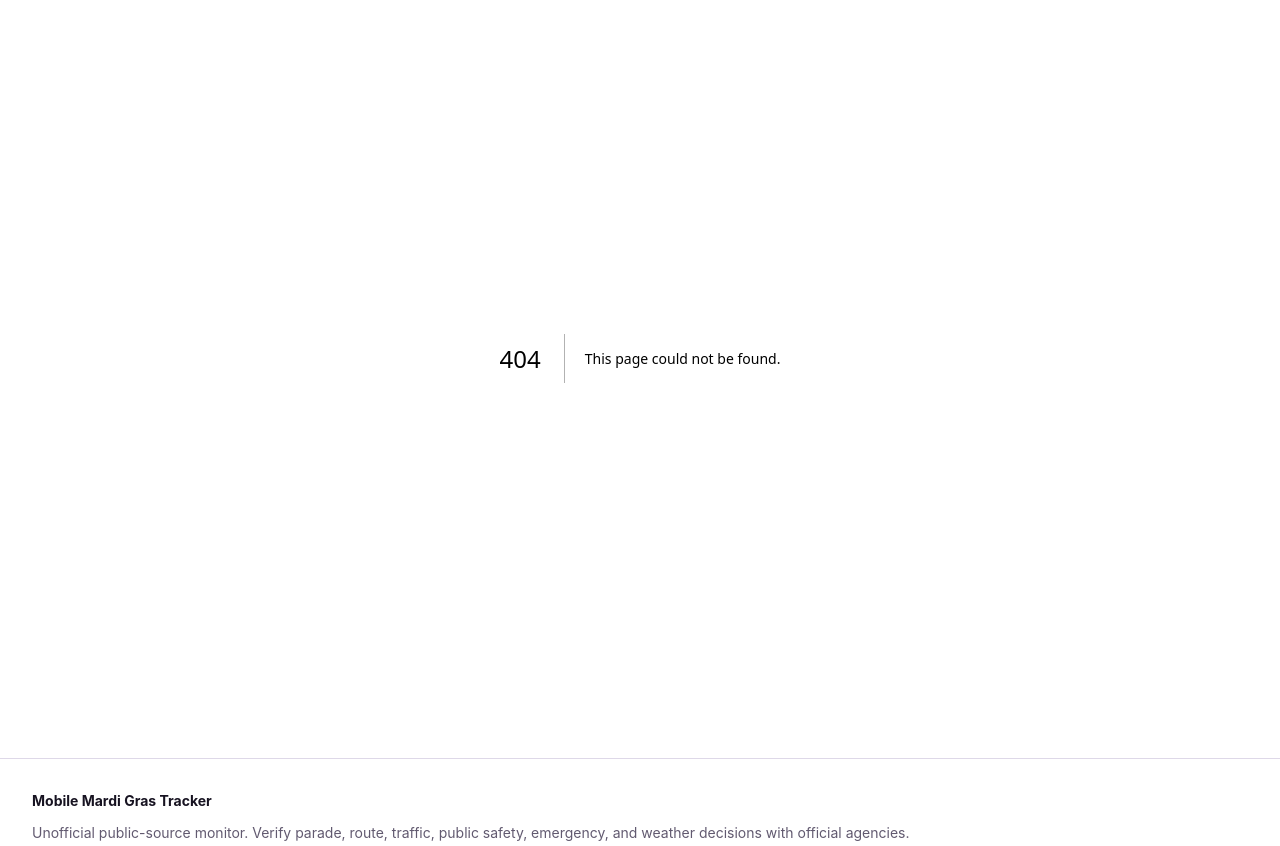
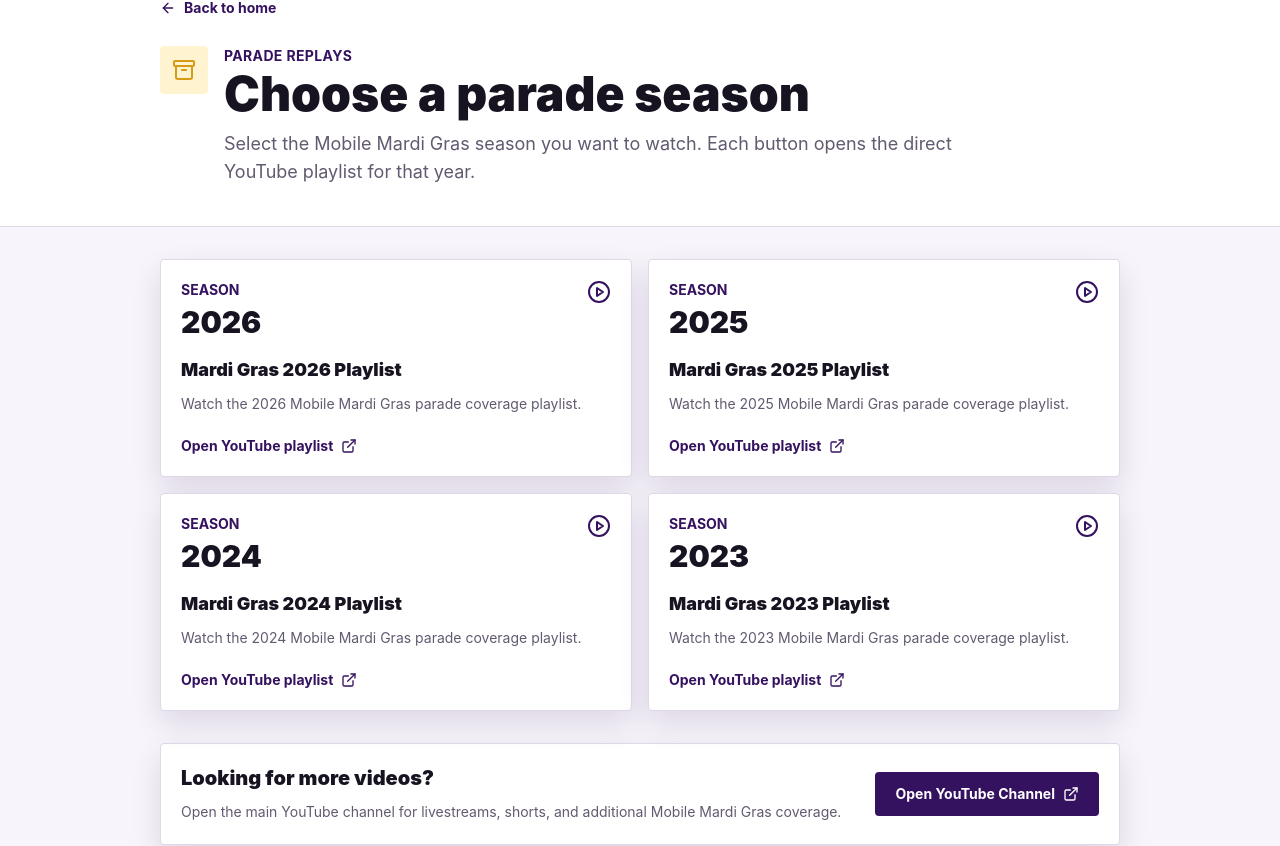
Before and after one commit to TheCryptoArborist/251mardigras, a Next.js app: page /replays in a window 1280 px wide. Before the commit this address had no page. Shown: the part 196-1042 px from the top of the page. Built offline with nearby package versions, Linux system fonts and the light colour scheme.

Commit message:
Add replay season chooser page

```diff
--- /dev/null
+++ b/src/app/replays/page.tsx
@@ -0,0 +1,107 @@
+import Link from "next/link";
+import { ArrowLeft, Archive, ExternalLink, PlayCircle } from "lucide-react";
+import {
+  MARDI_GRAS_2023_PLAYLIST_URL,
+  MARDI_GRAS_2024_PLAYLIST_URL,
+  MARDI_GRAS_2025_PLAYLIST_URL,
+  MARDI_GRAS_2026_PLAYLIST_URL,
+  YOUTUBE_CHANNEL_URL
+} from "@/lib/seed-data";
+
+const replaySeasons = [
+  {
+    year: "2026",
+    title: "Mardi Gras 2026 Playlist",
+    description: "Watch the 2026 Mobile Mardi Gras parade coverage playlist.",
+    href: MARDI_GRAS_2026_PLAYLIST_URL
+  },
+  {
+    year: "2025",
+    title: "Mardi Gras 2025 Playlist",
+    description: "Watch the 2025 Mobile Mardi Gras parade coverage playlist.",
+    href: MARDI_GRAS_2025_PLAYLIST_URL
+  },
+  {
+    year: "2024",
+    title: "Mardi Gras 2024 Playlist",
+    description: "Watch the 2024 Mobile Mardi Gras parade coverage playlist.",
+    href: MARDI_GRAS_2024_PLAYLIST_URL
+  },
+  {
+    year: "2023",
+    title: "Mardi Gras 2023 Playlist",
+    description: "Watch the 2023 Mobile Mardi Gras parade coverage playlist.",
+    href: MARDI_GRAS_2023_PLAYLIST_URL
+  }
+];
+
+export default function ReplaysPage() {
+  return (
+    <div>
+      <section className="border-b border-parade-line bg-white">
+        <div className="mx-auto max-w-5xl px-4 py-8 sm:px-6 lg:px-8 lg:py-10">
+          <Link href="/" className="inline-flex items-center gap-2 text-sm font-bold text-parade-purple hover:underline">
+            <ArrowLeft className="h-4 w-4" aria-hidden="true" />
+            Back to home
+          </Link>
+          <div className="mt-6 flex items-start gap-4">
+            <div className="grid h-12 w-12 shrink-0 place-items-center rounded bg-parade-goldSoft text-parade-gold">
+              <Archive className="h-6 w-6" aria-hidden="true" />
+            </div>
+            <div>
+              <p className="text-sm font-bold uppercase tracking-wide text-parade-purple">Parade replays</p>
+              <h1 className="mt-1 text-4xl font-black tracking-normal text-parade-ink sm:text-5xl">Choose a parade season</h1>
+              <p className="mt-3 max-w-3xl text-base leading-7 text-parade-muted sm:text-lg">
+                Select the Mobile Mardi Gras season you want to watch. Each button opens the direct YouTube playlist for that year.
+              </p>
+            </div>
+          </div>
+        </div>
+      </section>
+
+      <div className="mx-auto max-w-5xl space-y-8 px-4 py-8 sm:px-6 lg:px-8">
+        <section className="grid gap-4 sm:grid-cols-2">
+          {replaySeasons.map((season) => (
+            <a
+              key={season.year}
+              href={season.href}
+              target="_blank"
+              rel="noreferrer"
+              className="flex min-w-0 flex-col rounded border border-parade-line bg-white p-5 shadow-civic transition hover:-translate-y-0.5 hover:bg-parade-purpleSoft"
+            >
+              <div className="flex items-start justify-between gap-3">
+                <div>
+                  <p className="text-sm font-bold uppercase text-parade-purple">Season</p>
+                  <h2 className="mt-1 text-3xl font-black text-parade-ink">{season.year}</h2>
+                </div>
+                <PlayCircle className="h-6 w-6 shrink-0 text-parade-purple" aria-hidden="true" />
+              </div>
+              <h3 className="mt-4 text-lg font-black text-parade-ink">{season.title}</h3>
+              <p className="mt-2 flex-1 text-sm leading-6 text-parade-muted">{season.description}</p>
+              <span className="mt-5 inline-flex items-center gap-2 text-sm font-bold text-parade-purple">
+                Open YouTube playlist <ExternalLink className="h-4 w-4" aria-hidden="true" />
+              </span>
+            </a>
+          ))}
+        </section>
+
+        <section className="rounded border border-parade-line bg-white p-5 shadow-civic">
+          <div className="flex flex-col gap-3 sm:flex-row sm:items-center sm:justify-between">
+            <div>
+              <h2 className="text-xl font-black text-parade-ink">Looking for more videos?</h2>
+              <p className="mt-2 text-sm leading-6 text-parade-muted">Open the main YouTube channel for livestreams, shorts, and additional Mobile Mardi Gras coverage.</p>
+            </div>
+            <a
+              href={YOUTUBE_CHANNEL_URL}
+              target="_blank"
+              rel="noreferrer"
+              className="inline-flex items-center justify-center gap-2 rounded bg-parade-purple px-5 py-3 text-sm font-bold text-white hover:bg-parade-purpleDark"
+            >
+              Open YouTube Channel <ExternalLink className="h-4 w-4" aria-hidden="true" />
+            </a>
+          </div>
+        </section>
+      </div>
+    </div>
+  );
+}
```
